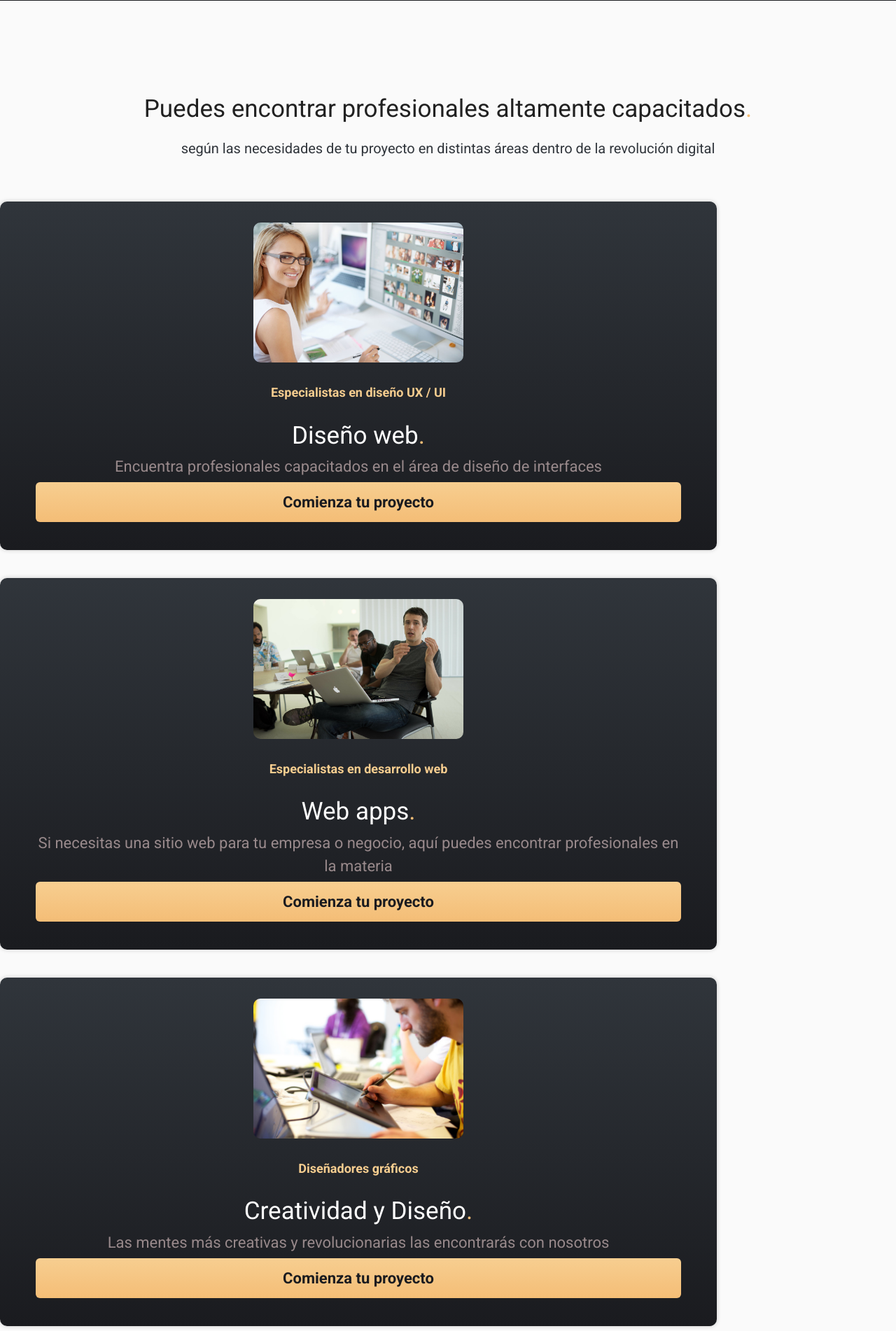
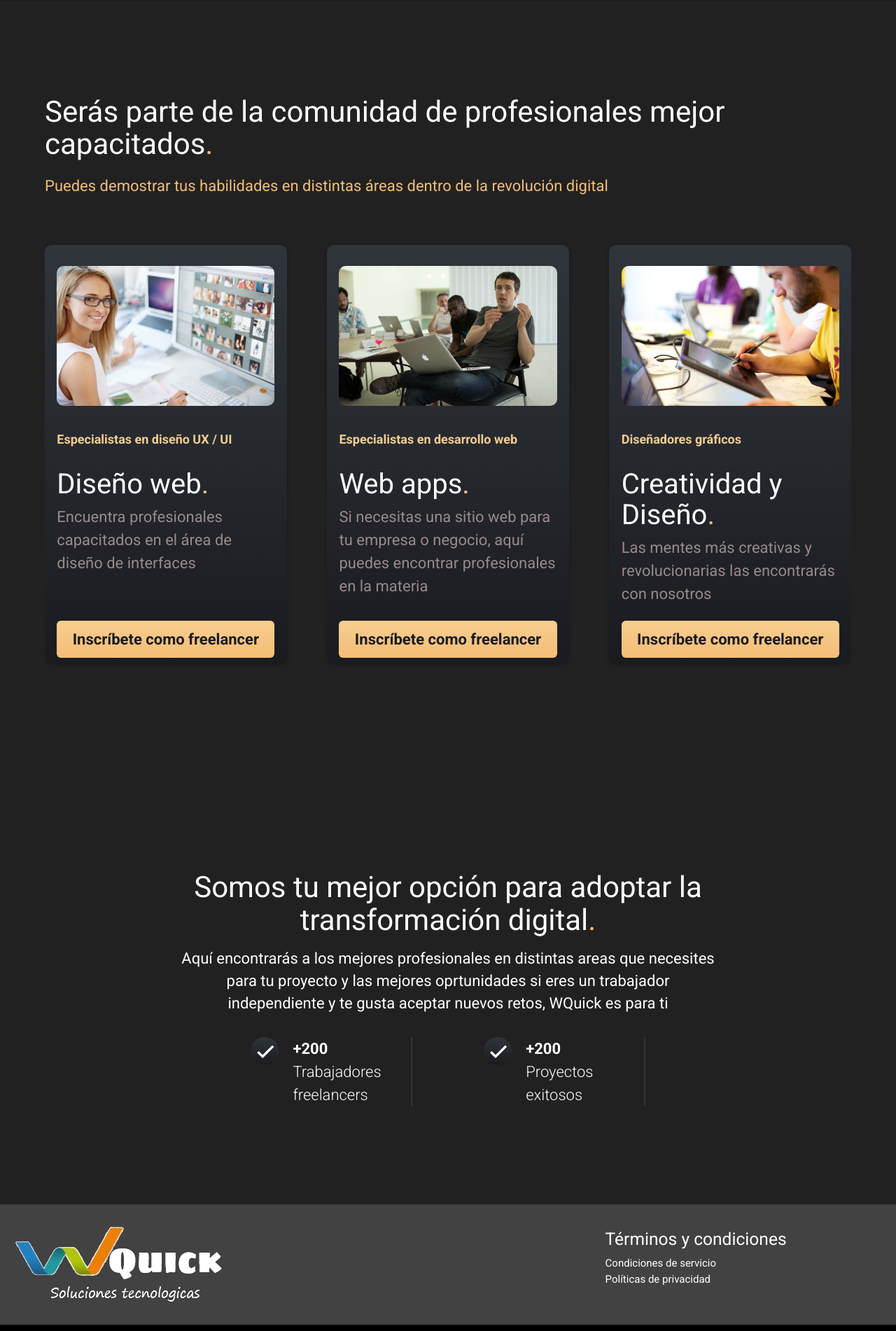
Before and after one commit to FaridLesther/herokuWquick, a Django app: page / in a window 1280 px wide. Shown: the part 663-2565 px from the top of the page at 70% size. Run offline with Django 3.2, Linux system fonts and the light colour scheme; data that the repository does not hold is empty.

Commit message:
Proyecto terminado

```diff
--- a/app/templates/frames/footer.html
+++ b/app/templates/frames/footer.html
@@ -1,25 +1,26 @@
 {% load static %}
-<footer class="page-footer grey lighten-2">
-    <div class="container">
+<footer class="page-footer" style="background-color: #424242;">
+    <link rel="stylesheet" href="materialize-social.css">
+    <div class="container_footer" style="background-color: #424242;">
         <div class="row">
             <div class="col l6 s12">
-                <h5 class="black-text">WQuick</h5>
-                <p class="grey-text text-darken-4"><a href="" class="black-text">Contáctanos</a></p>
+                <img src="{%static 'img/transparencia.png'%}" alt="Contáctanos" >
             </div>
             <div class="col l4 offset-l2 s12">
-                <h5 class="black-text">Términos y condiciones</h5>
+                <h5 class="white-text">Términos y condiciones</h5>
                 <ul>
-                    <li><a class="grey-text text-darken-4" href="#!">Condiciones de servicio</a></li>
-                    <li><a class="grey-text text-darken-4" href="#!">Políticas de privacidad</a></li>
+                    <li><a class="white-text" href="#!">Condiciones de servicio</a></li>
+                    <li><a class="white-text" href="#!">Políticas de privacidad</a></li>
                 </ul>
             </div>
         </div>
     </div>
 
-    <div class="footer-copyright">
-        <div class="container black-text">
+    <div class="footer-copyright" style="background-color: #000;">
+        <div class="container_footer black-text">
             © 2021 Industria de software
-            <a class="right black-text" href="#!">Acerca de nosotros</a>
+            <a class="white-text" href="#!" style=" background-color: #000; right: auto;" ;">Acerca de nosotros</a>
+            <img src="" alt="">
         </div>
     </div>
 </footer>
--- a/app/templates/frames/navbar.html
+++ b/app/templates/frames/navbar.html
@@ -190,14 +190,14 @@
     {% if not titulo == 'Mis proyectos' %}
     <li class="divider side-divider side-divider" style=" margin-left: 20px;" style="margin-top: 20px;"></li>
     <li><a style="color: #ffc19dde;" href="{% url 'misProyectos' %}">
-            <i class="material-icons grey-text text-lighten-2" style="font-size: 35px;">message</i>
+            <i class="material-icons grey-text text-lighten-2" style="font-size: 35px;">assignment</i>
             Mis Proyectos
         </a></li>
     {% endif %}
 
     <li class="divider side-divider side-divider" style=" margin-left: 20px;"></li>
     <li><a style="color: #ffc19dde;" href="{% url 'crearProyecto' %}">
-            <i class="material-icons grey-text text-lighten-2" style="font-size: 35px;">message</i>
+            <i class="material-icons grey-text text-lighten-2" style="font-size: 35px;">library_add</i>
             Crear Proyecto
         </a></li>
 
@@ -209,7 +209,7 @@
 
     <li class="divider side-divider side-divider" style=" margin-left: 20px;"></li>
     <li><a style="color: #ffc19dde;" href="{% url 'solicitudesF' %}">
-            <i class="material-icons grey-text text-lighten-2" style="font-size: 35px;">message</i>
+            <i class="material-icons grey-text text-lighten-2" style="font-size: 35px;">person_pin</i>
             Solicitudes de Freelancers</a>
     </li>
 
--- a/app/templates/index.html
+++ b/app/templates/index.html
@@ -5,6 +5,7 @@
     {% include "frames/head.html" %}
     <link rel="stylesheet" href="{% static 'css/styles.css' %}">
     <link href='https://cdn.jsdelivr.net/npm/boxicons@2.0.5/css/boxicons.min.css' rel='stylesheet'>
+    <link rel="stylesheet" href="materialize-social.css">
 </head>
 <body>
     {% include "frames/navbar.html" %}
@@ -14,7 +15,7 @@
                 <h1 class="title">La mejor <span class="title--active">Experiencia Digital.</span></h1>
                 <p class="copy">Te ayudamos a hacer realidad <span class="copy__active">tus proyectos</span></p>
                 {% if user.nombre %}
-                    <a href="crearProyecto" class="cta">¡Comienza tu proyecto!</a>
+                    <a href="elige" class="cta">¡Comienza ya!</a>
                     {% else %}
                     <span class="copy">¡Inicia ya! </span>
                     <a href="registrar" class="cta">Regístrate</a>
@@ -23,15 +24,14 @@
                 {% endif %}
             </div>
                 <img src="{% static 'img/slider2/1.png' %}" class="mockup">
-           <!-- <img src="{% static 'img/mockup.png' %}" class="mockup">-->
+
         </section>
     </header>
     <main>
-        <section class="services">
-            <div style="background: --black1" class="container">
-                <h2 class="subtitle">Puedes encontrar profesionales altamente capacitados<span class="point">.</span></h2>
-                <p class="copy__section">según las necesidades de tu proyecto en distintas áreas dentro de la revolución digital</p>
-
+        <section class="services" style="background-color: #212121 ;">
+            <div  class="container" style="background-color: #212121 ;">
+                <h2 class="subtitle" style="color: white;">Serás parte de la comunidad de profesionales mejor capacitados<span class="point">.</span></h2>
+                <p class="copy__section" style="color: #F4BD76;">Puedes demostrar tus habilidades en distintas áreas dentro de la revolución digital</p>
                 <article class="container-cards">
                     <div class="card">
                         <img src="{% static 'img/slider/1.jpg' %}" class="card__img">
@@ -39,7 +39,7 @@
                             <p class="card__list">Especialistas en diseño UX / UI</p>
                             <h3 class="card__title">Diseño web<span class="point">.</span></h3>
                             <p class="card__copy">Encuentra profesionales capacitados en el área de diseño de interfaces </p>
-                            <a href="" class="card__button">Comienza tu proyecto</a>
+                            <a href="serFreelancer" class="card__button">Inscríbete como freelancer</a>
                         </div>
                     </div>
                     <div class="card">
@@ -48,7 +48,7 @@
                             <p class="card__list">Especialistas en desarrollo web</p>
                             <h3 class="card__title">Web apps<span class="point">.</span></h3>
                             <p class="card__copy">Si necesitas una sitio web para tu empresa o negocio, aquí puedes encontrar profesionales en la materia</p>
-                            <a href="registrar" class="card__button">Comienza tu proyecto</a>
+                            <a href="serFreelancer" class="card__button">Inscríbete como freelancer</a>
                         </div>
                     </div>
                     <div class="card">
@@ -57,65 +57,47 @@
                             <p class="card__list">Diseñadores gráficos</p>
                             <h3 class="card__title">Creatividad y Diseño<span class="point">.</span></h3>
                             <p class="card__copy">Las mentes más creativas y revolucionarias las encontrarás con nosotros</p>
-                            <a href="registrar" class="card__button">Comienza tu proyecto</a>
+                            <a href="serFreelancer" class="card__button">Inscríbete como freelancer</a>
                         </div>
                     </div>
                 </article>
             </div>
         </section>
-        <section class="projects container">
-            <h2 class="subtitle">Proyectos recientes<span class="point">.</span></h2>
-            <p class="copy__section">Hemos colaborado con marcas reconocidas a nivel mundial</p>
-            <article class="container-bg">
-                <div class="card">
-                    <div class="cards__text">
-                        <h3 class="card__title">Diseño web<span class="point">.</span></h3>
-                        <p class="card__date">24 de agosto 2020</p>
-                        <p class="card__copy">Lorem ipsum dolor sit amet, consectetur adipisicing elit. Vel dolorum sit molestias ipsam at veritatis ut esse eius, dolor est!</p>
-                        <a href="#" class="card__button">Comienza tu proyecto</a>
+    <!--    <section class="services" style="background-color: #212121 ;">
+            <div  class="container" style="background-color: #212121 ;">
+                <h2 class="subtitle" style="color: white;">Proyectos recientes<span class="point">.</span></h2>
+                <p class="copy__section" style="color: #F4BD76;">Hemos colaborado con marcas reconocidas a nivel mundial</p>
+                <article class="container-cards">
+                    <div class="card">
+                        {{ datos }}
+
+
+
+
+
+                        <div class="cards__text">
+                            <a href="crearProyecto" class="card__button">Inicia tu proyecto</a>
+                        </div>
                     </div>
-                </div>
-                <div class="background">
-                    <div class="background__text">
-                        <h3 class="background__title">La educación en linea</h3>
-                        <p class="background__copy">La realidad aumentada transformará por completo la educación</p>
-                    </div>
-                </div>
-                <div class="card">
-                    <div class="cards__text">
-                        <h3 class="card__title">Diseño web<span class="point">.</span></h3>
-                        <p class="card__date">24 de agosto 2020</p>
-                        <p class="card__copy">Lorem ipsum dolor sit amet, consectetur adipisicing elit. Vel dolorum sit molestias ipsam at veritatis ut esse eius, dolor est!</p>
-                        <a href="#" class="card__button">Comienza tu proyecto</a>
-                    </div>
-                </div>
-                <div class="background">
-                    <div class="background__text">
-                        <h3 class="background__title">La educación en linea</h3>
-                        <p class="background__copy">La realidad aumentada transformará por completo la educación</p>
-                    </div>
-                </div>
-            </article>
-        </section>
-
-        <section class="email container container--modifier">
-            <h2 class="subtitle subtitle--modifier">Somos tu mejor opción para adoptar la transformación digital<span class="point">.</span></h2>
-
-            <p class="copy__section copy__section--modifier">Lorem ipsum dolor sit, amet consectetur adipisicing elit. Ab, et dolore id necessitatibus quibusdam rem accusamus fugiat doloremque voluptatibus eius!</p>
-
+                </article>
+            </div>
+        </section>-->
+        <section class="email container container--modifier" style="background-color: #212121;">
+            <h2 class="subtitle subtitle--modifier" style="color: white;">Somos tu mejor opción para adoptar la transformación digital<span class="point">.</span></h2>
+            <p class="copy__section copy__section--modifier" style="color: white;">Aquí encontrarás a los mejores profesionales en distintas areas que necesites para tu proyecto y las mejores oprtunidades si eres un trabajador independiente y te gusta aceptar nuevos retos, WQuick es para ti </p>
             <div class="check">
                 <div class="check__item">
                     <i class='bx bx-check' ></i>
                     <div class="check__numbers">
-                        <p class="check__number">+200</p>
-                        <p class="check__copy">Trabajadores freelancers</p>
+                        <p class="check__number" style="color: white;">+200</p>
+                        <p class="check__copy" style="color: white;">Trabajadores freelancers</p>
                     </div>
                 </div>
                 <div class="check__item">
                     <i class='bx bx-check' ></i>
                     <div class="check__numbers">
-                        <p class="check__number">+200</p>
-                        <p class="check__copy">Proyectos exitosos</p>
+                        <p class="check__number" style="color: white;">+200</p>
+                        <p class="check__copy" style="color: white;">Proyectos exitosos</p>
                     </div>
                 </div>
 
--- a/static/css/styles.css
+++ b/static/css/styles.css
@@ -22,20 +22,29 @@ body {
 }
 
 .container {
-    width: 100%;
+    width: 90%;
+    max-width: 1200px;
     margin: 0 auto;
     overflow: hidden;
     padding: 100px 0;
-    cursor:default;
+    height: auto;
+}
+
+.container--modifier {
+    width: 60%;
 }
 
 .hero {
-    height: auto;
+    height: 600px;
     width: 100%;
     background: linear-gradient(180deg, var(--black2) 0%, var(--black1) 100%);
 }
 
-
+.nav__hero {
+    color: #fff;
+    height: 70px;
+    border-bottom: 1px solid rgba(255, 255, 255, 0.1);
+}
 
 .nav__container {
     display: flex;
@@ -129,7 +131,7 @@ body {
 /* services */
 
 .services {
-    background: #fafafa;
+    background: #30353B;
 }
 
 .subtitle {
@@ -153,10 +155,16 @@ body {
     margin-bottom: 32px;
 }
 
-
+.container-cards {
+    display: flex;
+    justify-content: space-between;
+    align-items: center;
+    flex-wrap: wrap;
+}
 
 .card {
-    width: 30px;
+    height: 600px;
+    width: 30%;
     padding: 30px 0;
     overflow: hidden;
     background: linear-gradient(180deg, var(--black2) 0%, var(--black1) 100%);
@@ -168,27 +176,26 @@ body {
 }
 
 .card__img {
-
+    align-content: center;
+    width: 90%;
     height: 200px;
-
-    left: auto;
+    object-fit: cover;
     border-radius: 10px;
 }
 
 .cards__text {
-    text-align: center;
+    text-align: left;
     width: 90%;
     margin: 0 auto;
-    position: relative;
-    top: -3%;
 }
 
 .card__list {
     color: var(--gold2);
     font-weight: 700;
-    margin: 20px 0 5px;
+    margin: 25px 0 12px;
     font-size: 18px;
 }
+
 
 .card__title {
     font-size: 40px;
@@ -206,13 +213,14 @@ body {
     background: linear-gradient(180deg, #F7CE90 0%, #F4BD76 100%);
     border-radius: 6px;
     text-decoration: none;
-    width: 100%;
+    width: 90%;
     color: var(--black1);
     font-weight: 700;
     text-align: center;
-    padding: 12px 0;
-    position: relative;
+    position: absolute;
     bottom: 10px;
+    padding: 10px;
+
 }
 
 .card__date {
@@ -725,7 +728,7 @@ body {
     }
 
     .card__button {
-    width: 100%;
+        width: 90%;
     }
 
     .background {
```
Also changed, not shown: other parts of static/css/styles.css (+25 -37 lines), media/perfil/157705765_227322622445179_3618625857108797972_n.jpg (added), media/perfil/158136460_4112243712141918_7640402513140009469_o.jpg (added), media/perfil/158336147_227322655778509_3935449249980548136_n.jpg (added), media/perfil/158612234_715279102495874_3317361312000884215_o.jpg (added), media/perfil/710fca97141e04c988a677276fd3346382c8c33f_hq.gif (added), media/perfil/Admin.png (added), media/perfil/Galio.jpg (added), media/perfil/Galio_sQD0MaS.jpg (added), media/perfil/Kiss1.jpg (added), media/perfil/También_jueves.jpg (added), media/perfil/me-voy-a-poringa-38179.gif (added). Lines whose indentation alone changed are shown as unchanged.
